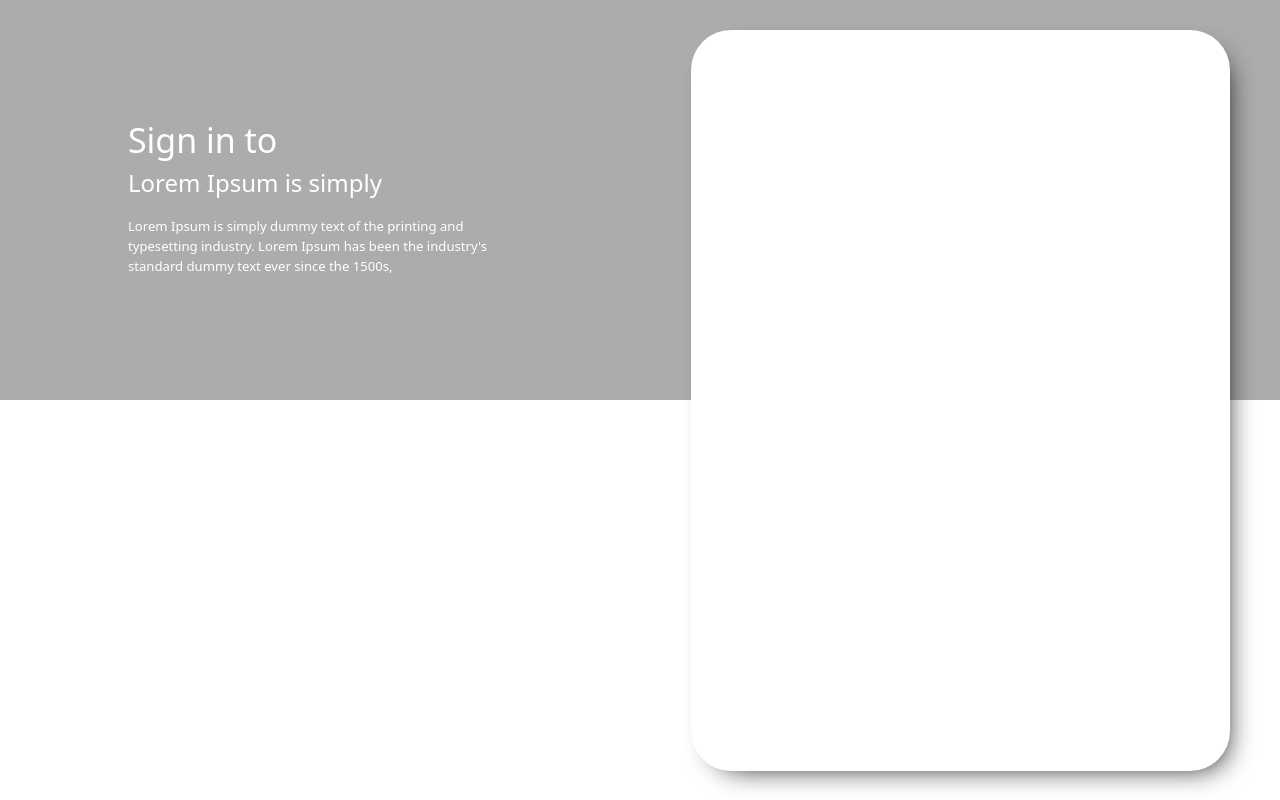
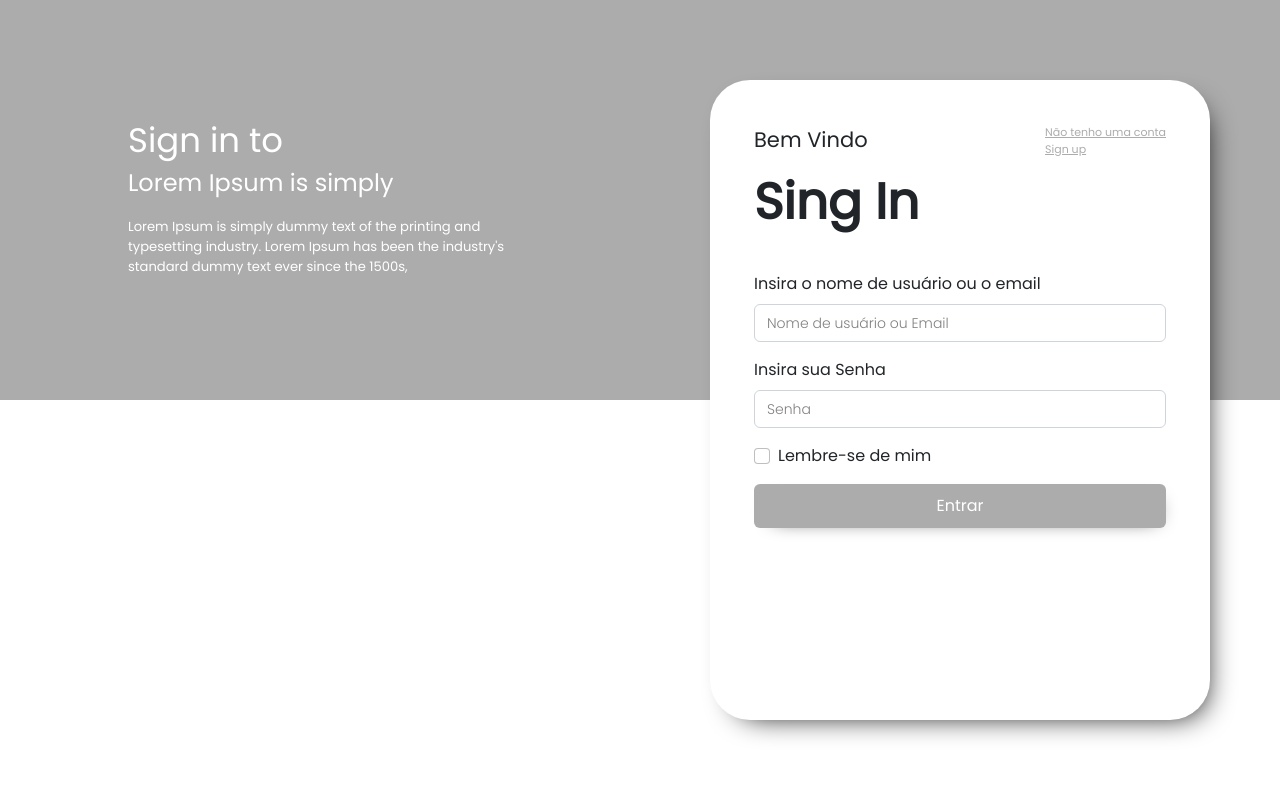
Before and after one commit to victorhrdsilva/third-sector, a React (Vite) app: page /login in a window 1280 px wide. Built offline with nearby package versions, Linux system fonts and the light colour scheme.

Commit message:
feat: add text, inputs and send button in sing in area

```diff
--- a/index.html
+++ b/index.html
@@ -5,6 +5,12 @@
     <link rel="icon" type="image/svg+xml" href="/public/favicon.png" />
     <meta name="viewport" content="width=device-width, initial-scale=1.0" />
     <title>Terceiro Gestor</title>
+        <link rel="preconnect" href="https://fonts.googleapis.com" />
+    <link rel="preconnect" href="https://fonts.gstatic.com" crossorigin />
+    <link
+      href="https://fonts.googleapis.com/css2?family=Poppins:wght@300;400&display=swap"
+      rel="stylesheet"
+    />
   </head>
   <body>
     <div id="root"></div>
--- a/src/pages/Login/Login.tsx
+++ b/src/pages/Login/Login.tsx
@@ -1,45 +1,60 @@
-import { Link } from "react-router-dom";
-import { useForm } from "react-hook-form";
+import { useForm, SubmitHandler } from "react-hook-form";
 import * as yup from "yup";
 import { login } from "../../services/authService";
 import { yupResolver } from "@hookform/resolvers/yup";
-import { BackgroudColor, Container, FloatingBox, FormBox, InfoBox } from "./style";
+import {
+  BackgroudColor,
+  Container,
+  FloatingBox,
+  FormSide,
+  InfoSide,
+  SinginButton,
+  ErrorMessage,
+  HeaderForm,
+} from "./style";
+import { Card, Form } from "react-bootstrap";
 
 const loginUserFormSchema = yup.object().shape({
   email: yup.string().required("Email é obrigatório").email("Email inválido"),
   password: yup
     .string()
     .required("Senha é obrigatório")
-    .min(8, { message: "Senha requer ao menos 8 dígitos" }),
+    .min(8, "Senha requer ao menos 8 dígitos"),
 });
 
-type loginFormData = yup.InferType<typeof loginUserFormSchema>;
+type loginFormData = {
+  email: string;
+  password: string;
+};
 
 export default function Login() {
   const {
     register,
     handleSubmit,
     formState: { errors },
+    reset,
   } = useForm<loginFormData>({
     resolver: yupResolver(loginUserFormSchema),
   });
 
-  async function handleLoginSubmit(data: loginFormData) {
-    login(data)
-      .then((res) => {
-        console.log(res);
-      })
-      .catch((res) => {
-        console.log(res);
-        alert(res.response.data);
-      });
-  }
+  const handleLoginSubmit: SubmitHandler<loginFormData> = async (values) => {
+    console.log(values);
+    reset();
+    // login(values)
+    //   .then((res) => {
+    //     console.log(res);
+    //   })
+    //   .catch((res) => {
+    //     console.log(res);
+    //     alert(res.response.data);
+    //   });
+  };
 
   return (
     <>
       <BackgroudColor></BackgroudColor>
       <Container>
-        <InfoBox>
+        <InfoSide>
           <div>
             <h1>Sign in to</h1>
             <h2>Lorem Ipsum is simply</h2>
@@ -49,12 +64,46 @@ export default function Login() {
               ever since the 1500s,
             </p>
           </div>
-        </InfoBox>
-        <FormBox>
+        </InfoSide>
+        <FormSide>
           <FloatingBox>
-
+            <HeaderForm>
+              <p>Bem Vindo</p>
+              <Card.Link as="a" href="#">Não tenho uma conta<br/> Sign up</Card.Link>
+            </HeaderForm>
+            <h1>Sing In</h1>
+            <Form onSubmit={handleSubmit(handleLoginSubmit)}>
+              <Form.Group className="mb-3" controlId="formBasicEmail">
+                <Form.Label>Insira o nome de usuário ou o email</Form.Label>
+                <Form.Control
+                  {...register("email")}
+                  type="email"
+                  placeholder="Nome de usuário ou Email"
+                />
+                {errors.email && (
+                  <ErrorMessage>{errors.email?.message}</ErrorMessage>
+                )}
+              </Form.Group>
+              <Form.Group className="mb-3" controlId="formBasicPassword">
+                <Form.Label>Insira sua Senha</Form.Label>
+                <Form.Control
+                  {...register("password")}
+                  type="password"
+                  placeholder="Senha"
+                />
+                {errors.password && (
+                  <ErrorMessage>{errors.password?.message}</ErrorMessage>
+                )}
+              </Form.Group>
+              <Form.Group className="mb-3" controlId="formBasicCheckbox">
+                <Form.Check type="checkbox" label="Lembre-se de mim" />
+              </Form.Group>
+              <SinginButton variant="secondary" type="submit">
+                Entrar
+              </SinginButton>
+            </Form>
           </FloatingBox>
-        </FormBox>
+        </FormSide>
       </Container>
     </>
   );
--- a/src/pages/Login/style.ts
+++ b/src/pages/Login/style.ts
@@ -1,9 +1,12 @@
+import { Button } from "react-bootstrap";
+import { Form } from "react-router-dom";
 import styled from "styled-components";
 
 export const Container = styled.div`
   display: flex;
   height: 100vh;
   box-sizing: border-box;
+  font-family: 'Poppins', sans-serif;
 `;
 
 export const BackgroudColor = styled.div`
@@ -14,12 +17,13 @@ export const BackgroudColor = styled.div`
   z-index: -1;
 `;
 
-export const InfoBox = styled.div`
+export const InfoSide = styled.div`
   width: 50vw;
   div {
-    width: 396px;
+    max-width: 396px;
+    box-sizing: border-box;
     color: #ffffff;
-    margin: 15vh 0 0 10vw;
+    margin: 15vh 5vw 0 10vw;
     h1 {
       font-size: 2.12rem;
     }
@@ -35,7 +39,7 @@ export const InfoBox = styled.div`
   }
 `;
 
-export const FormBox = styled.div`
+export const FormSide = styled.div`
   width: 50vw;
   display: flex;
   justify-content: center;
@@ -43,9 +47,58 @@ export const FormBox = styled.div`
 `
 
 export const FloatingBox = styled.div`
-  width: 539px;
-  height: 741px;
+  padding: clamp(15px, 5vw, 44px);
+  height: 80vh;
+  width:50vw;
+  max-width: 500px;
+  max-height: 741px;
   background-color: #FFFFFF;
   border-radius: 40px;
   box-shadow: 10px 11px 29px -15px black;
+  h1{
+    font-weight: 600;
+    font-size: clamp(30px, 50px, 55px);
+    margin-bottom: 5vh;
+  }
+  label {
+    font-size: 16px;
+  }
+
+  ::placeholder{
+    font-weight: 300;
+    color: #808080;
+    font-size: 14px;
+  }
 `
+
+export const SinginButton = styled(Button)`
+  width: 100%;
+  height: 44px;
+  background-color: var(--primary-color);
+  border: none;
+  box-shadow: 5px 5px 20px -15px black;
+`
+
+export const FormInput = styled(Form)`
+  input {
+    height: 44px;
+  }
+`
+export const ErrorMessage = styled.p`
+  color: var(--red);
+  margin-top: 5px;
+  font-size: 16px;
+`;
+
+export const HeaderForm = styled.div`
+  display: flex;
+  justify-content: space-between;
+  a{
+    color: var(--primary-color);
+    font-size: 11px;
+  }
+  p{
+    font-size: 21px;
+  }
+
+`
```
Lines whose indentation alone changed are shown as unchanged.
